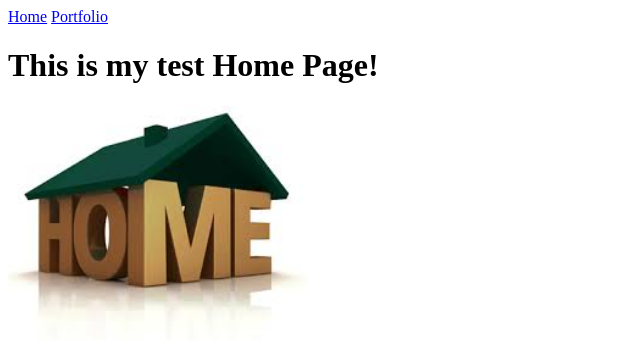
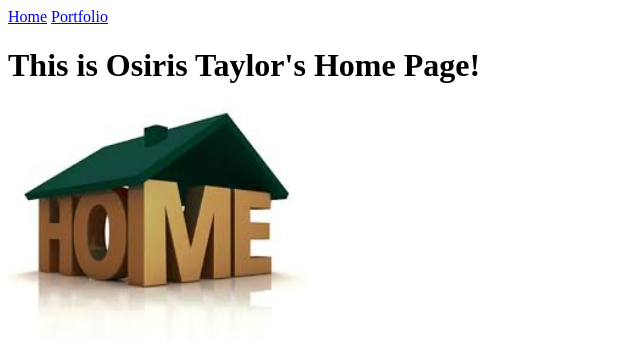
Before and after one commit to obliv-n/obliv-n.github.io, a plain HTML site: page Index.html in a window 1280 px wide. Shown: the whole page, without its empty margins (0-640 px from the left). Drawn offline with Linux system fonts and the light colour scheme.

Commit message:
Updated Index.html

```diff
--- a/Index.html
+++ b/Index.html
@@ -7,7 +7,7 @@
   <body>
     <a href="index.html">Home</a>
     <a href="portfolio.html">Portfolio</a>
-    <h1>This is my test Home Page!</h1>
+    <h1>This is Osiris Taylor's Home Page!</h1>
     <img src="images/home.jpg" height="250">
   </body>
 </html>
```
